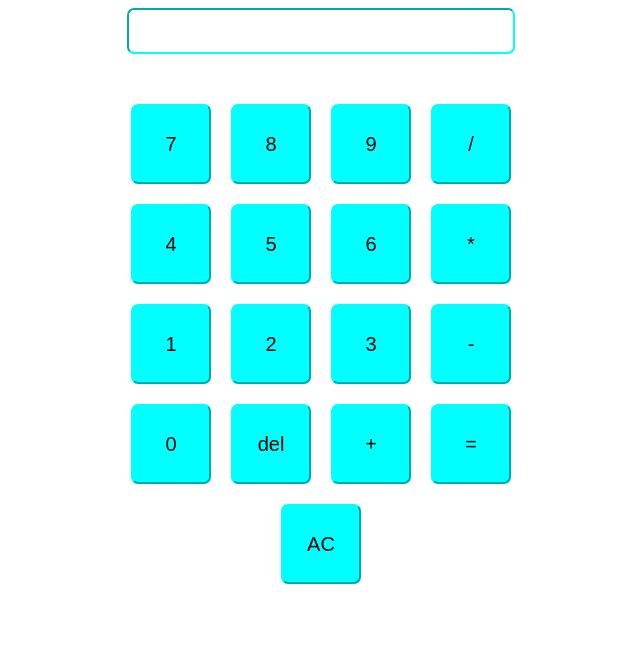
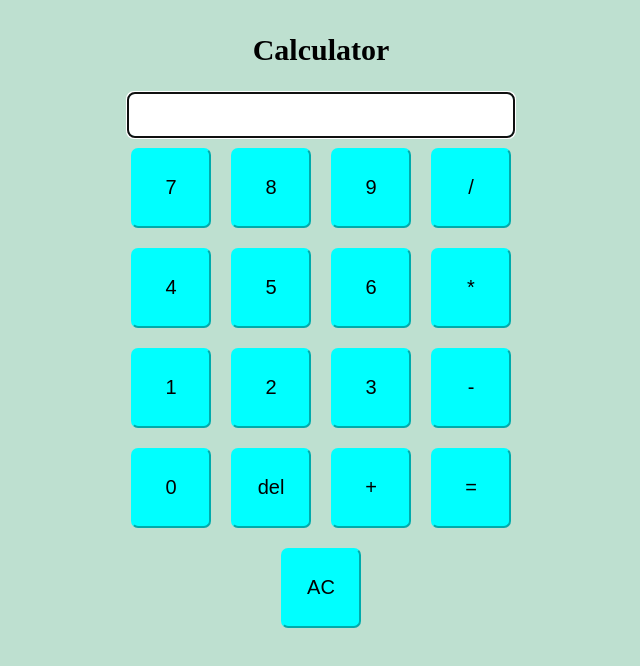
Before and after one commit to Kavin-T/Simple_Calculator, a plain HTML site: page index.html in a window 1280 px wide. Shown: the whole page, without its empty margins (364-1004 px from the left). Drawn offline with Linux system fonts and the light colour scheme.

Commit message:
background

```diff
--- a/index.html
+++ b/index.html
@@ -3,13 +3,11 @@
 <head>
     <title>Calculator</title>
     <style>
+        body{
+            background-color: rgb(190, 224, 208);
+        }
         .calculator{
             margin-left: 90px;
-            display: flex;
-            flex-direction: column;
-            align-items: center;
-        }
-        .display{
             display: flex;
             flex-direction: column;
             align-items: center;
@@ -40,25 +38,19 @@
             border-radius: 7px;
             border-color: aqua;
         }
-        #result{
-            width: 380px;
-            height: 40px;
-            font-size: 20px;
-            border-radius: 7px;
-            border-color: aqua;
-            border-width: 2px;
-        }
     </style>
 </head>
 <body>
     <div class="calculator">
+        <div>
+            <h2 style="font-size: 30px;">Calculator</h2>
+        </div>
         <div class="display">
             <div>
                 <form>
-                    <input type="text" name="expression" id="expression">
+                    <input type="text" name="expression" id="expression" autofocus>
                 </form>
             </div>
-            <div id="result"></div>
         </div>
         <div class="buttons">
             <div class="row">
```
